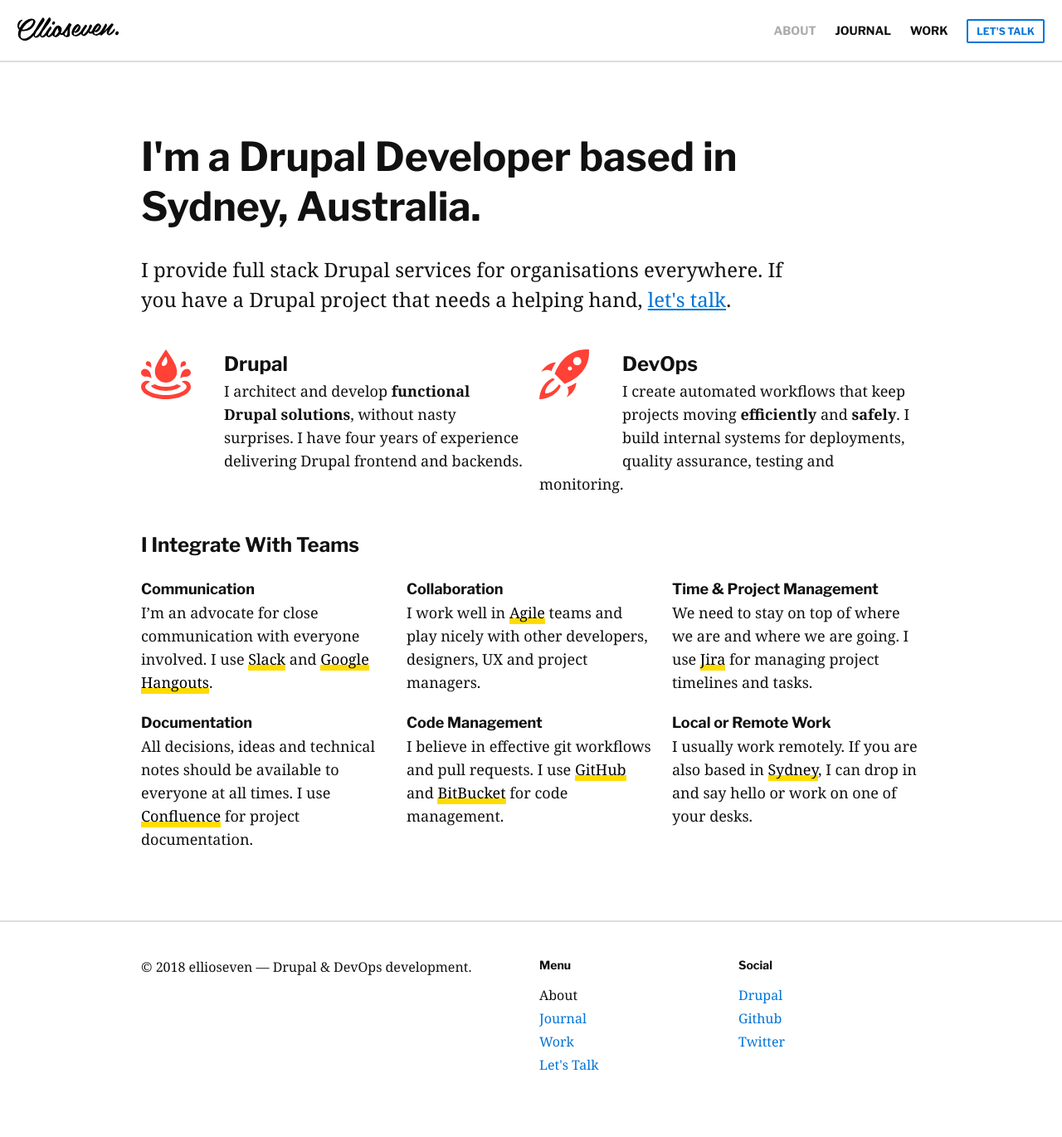
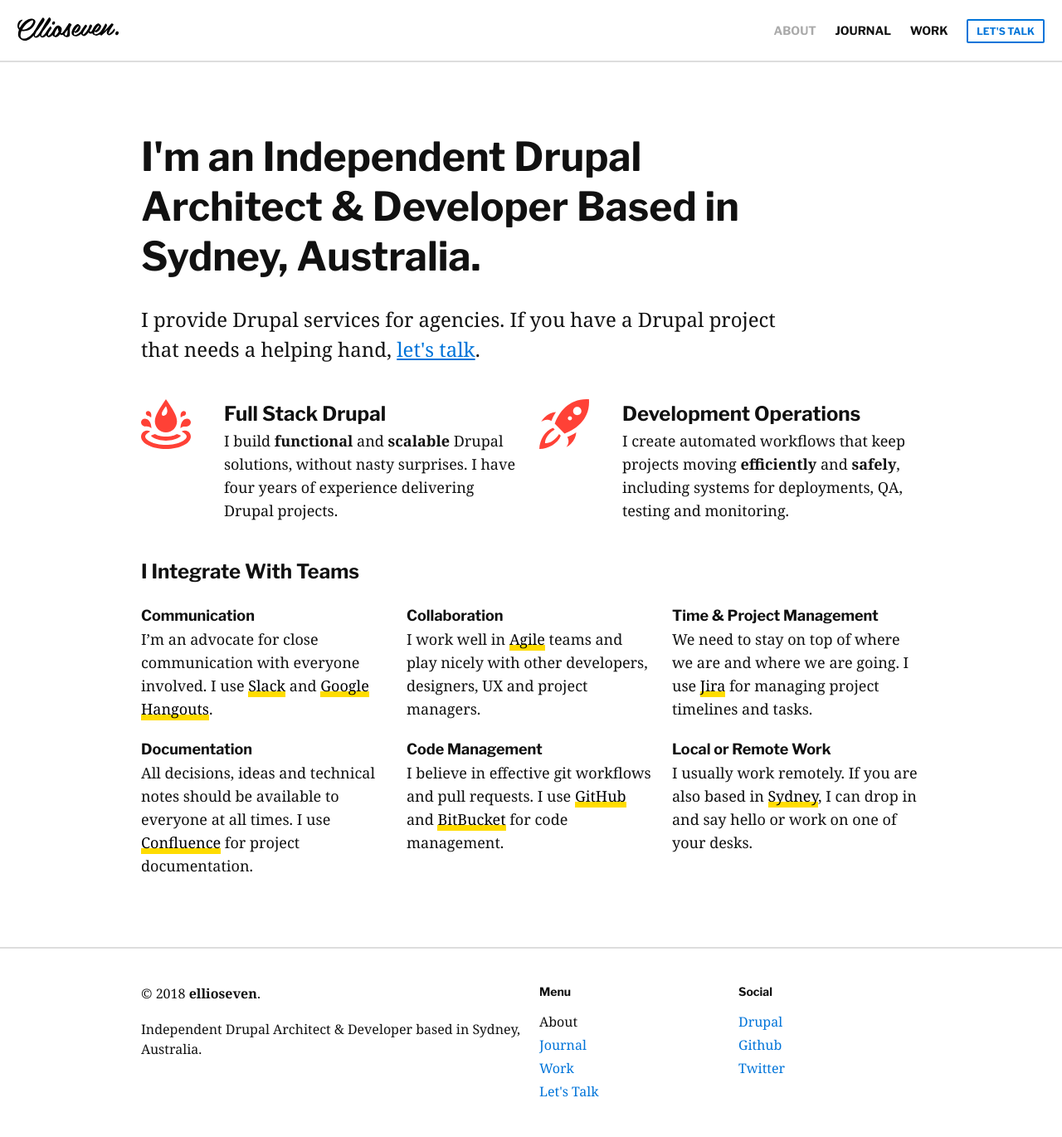
Before and after one commit to ellioseven/ellioseven.github.io, a Jekyll site: the page built from index.md, in a window 1280 px wide. Shown: the whole page at 83% size. Built offline with Jekyll 4.4.1, drawn with Linux system fonts in a browser that asks for light colours; before the commit the page ends 1338 px from its top, so only the background shows below that.

Commit message:
Minor content additions

```diff
--- a/_includes/copyright.html
+++ b/_includes/copyright.html
@@ -1,3 +1,4 @@
 <div class="copyright">
-    <p>&copy; {{ 'now' | date: "%Y" }} ellioseven — Drupal &amp; DevOps development.</p>
+    <p>&copy; {{ 'now' | date: "%Y" }} <strong>ellioseven</strong>.</p>
+    <p>Independent Drupal Architect &amp; Developer based in Sydney, Australia.</p>
 </div>
--- a/_includes/hero-about.html
+++ b/_includes/hero-about.html
@@ -1,4 +1,4 @@
 <div class="hero">
-    <h1>I'm a Drupal Developer based in Sydney, Australia.</h1>
-    <p>I provide full stack Drupal services for organisations everywhere. If you have a Drupal project that needs a helping hand, <a href="mailto:hello@ellioseven.com">let's talk</a>.</p>
+    <h1>I'm an Independent Drupal Architect &amp; Developer Based in Sydney, Australia.</h1>
+    <p>I provide Drupal services for agencies. If you have a Drupal project that needs a helping hand, <a href="mailto:hello@ellioseven.com">let's talk</a>.</p>
 </div>
--- a/_includes/list-services.html
+++ b/_includes/list-services.html
@@ -2,13 +2,13 @@
     <ul>
         <li>
             <svg xmlns="http://www.w3.org/2000/svg" width="24" height="24" viewBox="0 0 24 24"><path d="M12 16c2.947 0 5.333-2.365 5.333-5.284 0-2.917-2.087-5.918-5.333-10.716-3.246 4.798-5.332 7.799-5.332 10.716 0 2.919 2.385 5.284 5.332 5.284zm-.018-12.587c.311.484.685 1.325.685 2.213 0 2.606-2.667 3.033-2.667 1.447 0-1.088 1.326-2.696 1.982-3.66zm.018 16.587c-2.367 0-5.711-.614-7.285-2.356.473-.294 1.15-.61 2.021-.889.923.589 2.702 1.245 5.264 1.245s4.341-.656 5.265-1.245c.87.278 1.548.595 2.022.889-1.574 1.742-4.92 2.356-7.287 2.356zm11.997-2c0 3.313-5.37 6-11.997 6-6.625 0-11.997-2.687-11.997-6l.003-.126c.043-1.009.615-1.921 1.505-2.398s1.965-.448 2.829.074l.023.014c-1.513.763-2.361 1.678-2.361 2.436 0 1.631 3.895 4 9.998 4s9.998-2.369 9.998-4c0-.757-.847-1.671-2.358-2.436l.021-.012c.877-.529 1.969-.548 2.864-.052s1.458 1.434 1.472 2.458v.042zm-4.999-4.031c1.453-1.406 3.064-.182 4.402-1.477.418-.403.603-.902.603-1.384 0-1.279-1.481-2.261-3.021-1.436-1.234.661-1.921 2.349-1.984 4.297zm.178-5.067c.63-1.037 1.749-.57 2.329-1.524.688-1.133-.729-2.29-1.829-1.269-.615.57-.76 1.654-.5 2.793zm-16.153.77c-1.539-.825-3.021.157-3.021 1.436 0 .482.185.98.602 1.384 1.338 1.295 2.95.071 4.402 1.477-.062-1.948-.748-3.636-1.983-4.297zm1.307-3.563c-1.1-1.021-2.518.136-1.83 1.269.58.954 1.699.487 2.33 1.524.259-1.139.115-2.223-.5-2.793z"/></svg>
-            <h2>Drupal</h2>
-            <p>I architect and develop <strong>functional Drupal solutions</strong>, without nasty surprises. I have four years of experience delivering Drupal frontend and backends.</p>
+            <h2>Full Stack Drupal</h2>
+            <p>I build <strong>functional</strong> and <strong>scalable</strong> Drupal solutions, without nasty surprises. I have four years of experience delivering Drupal projects.</p>
         </li>
         <li>
             <svg xmlns="http://www.w3.org/2000/svg" width="24" height="24" viewBox="0 0 24 24"><path d="M8.011 6.215c-1.711-.009-3.86.918-5.499 2.557-.625.625-1.176 1.355-1.601 2.174 1.479-1.119 3.057-1.47 4.903-.434.544-1.437 1.27-2.9 2.197-4.297zm9.785 9.773c-1.516.991-3.007 1.706-4.297 2.21 1.036 1.848.686 3.424-.434 4.902.819-.424 1.549-.975 2.175-1.602 1.644-1.642 2.572-3.796 2.556-5.51zm6.152-15.946c-.412-.028-.816-.042-1.213-.042-8.602 0-13.498 6.558-15.28 11.833l4.728 4.729c5.428-1.946 11.817-6.661 11.817-15.172v-.057c-.002-.42-.019-.851-.052-1.291zm-9.888 9.91c-.391-.391-.391-1.023 0-1.414s1.023-.391 1.414 0 .391 1.023 0 1.414-1.024.39-1.414 0zm2.828-2.828c-.781-.78-.781-2.047 0-2.828s2.048-.781 2.828 0c.781.781.781 2.047 0 2.828s-2.047.781-2.828 0zm-6.534 10.438c-1.492 3.81-5.803 6.208-10.354 6.438.219-4.289 2.657-8.676 6.64-10.153l.805.806c-4.331 2.755-4.653 5.346-4.665 6.575 1.268-.015 4.054-.344 6.778-4.464l.796.798z"/></svg>
-            <h2>DevOps</h2>
-            <p>I create automated workflows that keep projects moving <strong>efficiently</strong> and <strong>safely</strong>. I build internal systems for deployments, quality assurance, testing and monitoring.</p>
+            <h2>Development Operations</h2>
+            <p>I create automated workflows that keep projects moving <strong>efficiently</strong> and <strong>safely</strong>, including systems for deployments, QA, testing and monitoring.</p>
         </li>
     </ul>
 </div>
--- a/_includes/portfolio-client.html
+++ b/_includes/portfolio-client.html
@@ -2,6 +2,7 @@
     <h2>Client Solutions</h2>
     <section>
         <h3>Digital Garden</h3>
+        <p>I worked on the following projects whilst employed at <a href="https://digitalgarden.com.au">Digital Garden</a>:</p>
         <ul>
             <li>
                 <p><a href="http://www.msf.org.au/">Médecins Sans Frontières (Doctors Without Borders)</a></p>
```
Also changed, not shown: _includes/portfolio-projects.html (+6 -2 lines).
